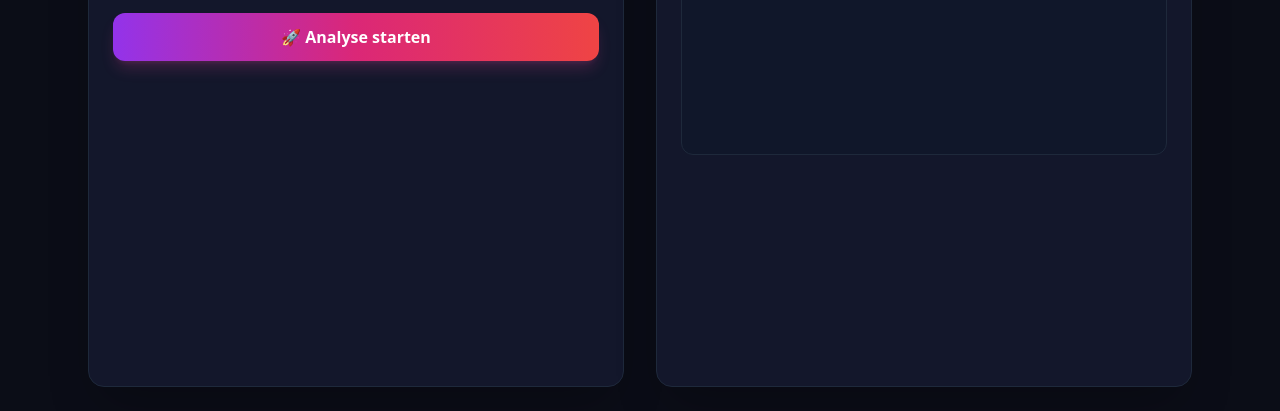
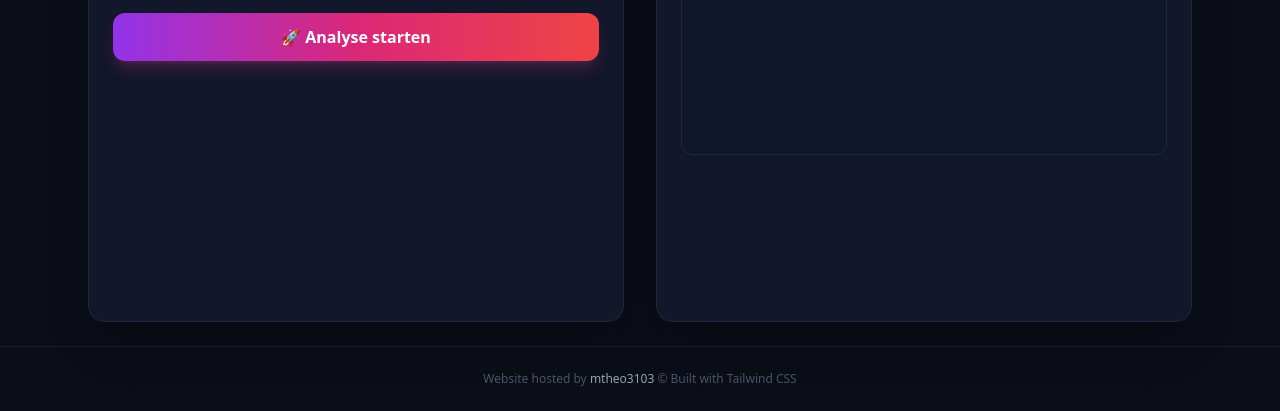
Before and after one commit to mtheo3103-hash/docuwhisper, a website: page public/index.html in a window 1280 px wide. Shown: the part 389-800 px from the top of the page. Drawn offline with nearby package versions, Linux system fonts and the light colour scheme.

Commit message:
Update index.html

```diff
--- a/public/index.html
+++ b/public/index.html
@@ -23,7 +23,7 @@
 <body class="bg-darkBg text-slate-200 min-h-screen flex flex-col font-sans">
 
   <!-- Header -->
-  <header class="border-b border-slate-800 p-6 bg-slate-950/50 backdrop-blur">
+  <header class="border-b border-slate-800 p-6 bg-slate-950/50 backdrop-blur relative z-10">
     <div class="max-w-6xl mx-auto flex justify-between items-center">
       <h1 class="text-3xl font-extrabold bg-gradient-to-r from-purple-400 via-pink-500 to-red-500 bg-clip-text text-transparent">
         ⚡ DocuWhisper
@@ -35,7 +35,7 @@
   </header>
 
   <!-- Main Content -->
-  <main class="max-w-6xl mx-auto w-full p-6 flex-grow grid grid-cols-1 md:grid-cols-2 gap-8 mt-4">
+  <main class="max-w-6xl mx-auto w-full p-6 flex-grow grid grid-cols-1 md:grid-cols-2 gap-8 mt-4 relative z-10">
 
     <!-- Left Column: Upload -->
     <section class="bg-cardBg border border-slate-800 rounded-2xl p-6 shadow-2xl flex flex-col justify-between">
@@ -82,6 +82,11 @@
     </section>
 
   </main>
+
+  <!-- Footer -->
+  <footer class="border-t border-slate-800/60 py-6 text-center text-xs text-slate-600 relative z-10">
+    <p>Website hosted by <a href="https://github.com/mtheo3103-hash" target="_blank" class="text-slate-400 hover:underline">mtheo3103</a> &copy; Built with Tailwind CSS</p>
+  </footer>
 
   <script>
     let currentPdfText = "";
```
